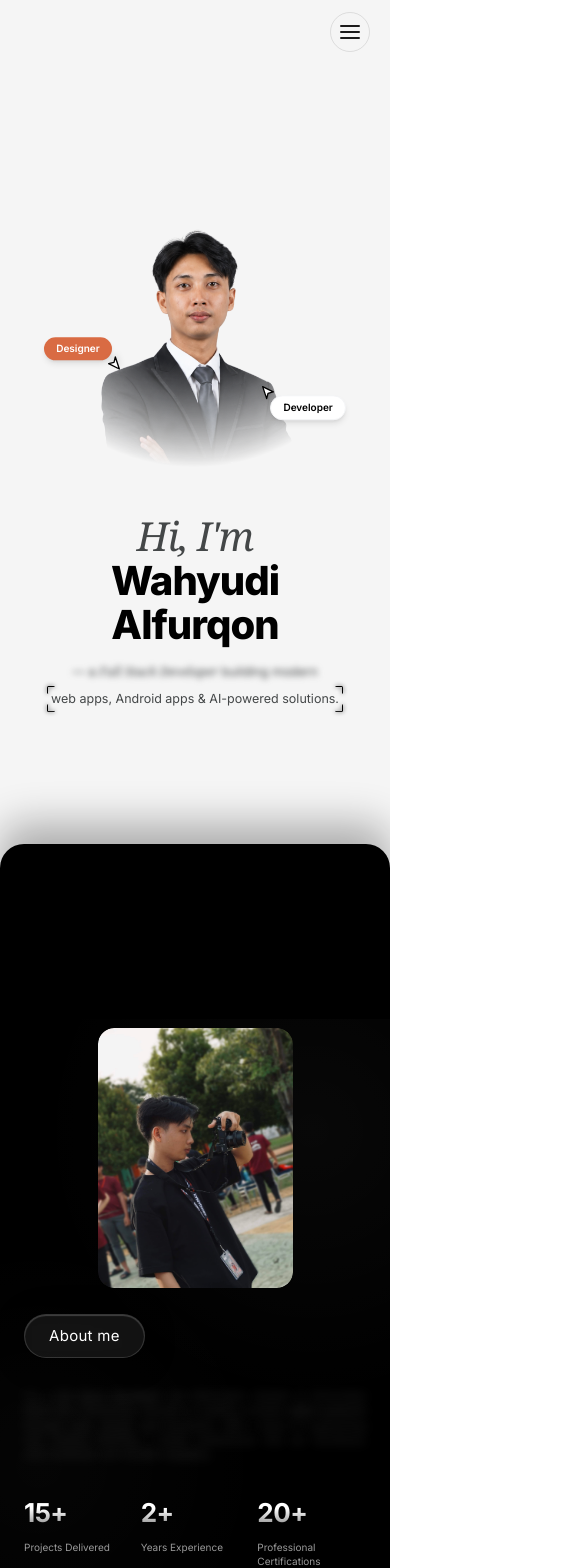
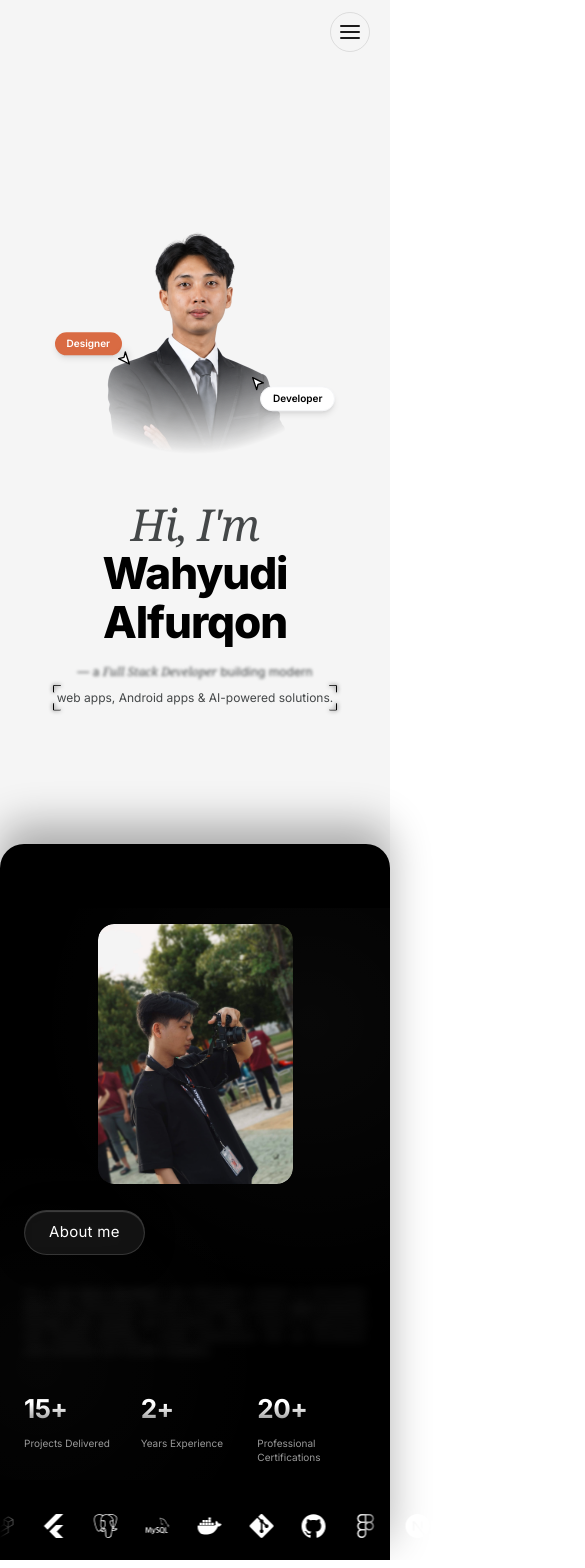
Before and after one commit to wahyualfrq/portofolio-Web, a Next.js app: page / in a window 390 px wide. Shown: the top 1568 px of the page, 585 px wide, since content can reach past the window. Built offline with nearby package versions, Linux system fonts and the light colour scheme.

Commit message:
fix(responsive): make Hero and About sections fully responsive on mobile and tablets

```diff
--- a/src/app/globals.css
+++ b/src/app/globals.css
@@ -399,6 +399,14 @@ html, body {
 
 /* Responsiveness */
 @media (max-width: 1024px) {
+  .about-section {
+    height: auto;
+    max-height: none;
+    overflow: visible;
+    display: block;
+    padding-bottom: 100px; /* Space for the absolute LogoLoop on tablets */
+  }
+
   .about-grid {
     grid-template-columns: 1fr;
     gap: 48px;
@@ -407,7 +415,6 @@ html, body {
   .about-label-col {
     align-items: center;
   }
-
 
   .about-content {
     gap: 80px;
@@ -418,16 +425,15 @@ html, body {
   .about-section {
     border-radius: 24px 24px 0 0;
     padding-top: 64px; /* Account for smaller mobile navbar height */
-    height: 100vh;
-    max-height: 100vh;
-    overflow: hidden;
-    display: flex;
-    flex-direction: column;
-    justify-content: center;
+    padding-bottom: 80px; /* Space for absolute LogoLoop on mobile */
+    height: auto;
+    max-height: none;
+    overflow: visible;
+    display: block;
   }
 
   .about-inner {
-    padding: 1.5vh 0;
+    padding: 24px 0;
   }
 
   .about-grid {
@@ -442,7 +448,6 @@ html, body {
   .about-content {
     gap: 16px;
   }
-
 
   .about-stats {
     grid-template-columns: repeat(3, 1fr);
@@ -460,7 +465,7 @@ html, body {
 
 @media (max-width: 480px) {
   .about-inner {
-    padding: 1vh 0;
+    padding: 16px 0;
   }
 
   .about-grid {
@@ -474,7 +479,6 @@ html, body {
   .about-content {
     gap: 12px;
   }
-
 
   .about-stats {
     gap: 8px;
@@ -498,7 +502,6 @@ html, body {
     gap: 10px;
   }
 
-
   .about-stats {
     gap: 6px;
   }
--- a/src/app/page.tsx
+++ b/src/app/page.tsx
@@ -153,10 +153,10 @@ export default function HomePage() {
         </div>
       </div>
 
-      <div className="sticky top-0 h-screen w-full z-10 overflow-hidden bg-[#F5F5F5] flex flex-col justify-center">
+      <div className="sticky top-0 h-[100dvh] w-full z-10 overflow-hidden bg-[#F5F5F5] flex flex-col justify-center">
         {/* Mobile Hero View */}
-        <div className="flex md:hidden flex-col items-center justify-center h-full pt-16 px-6 select-none text-center">
-          <div className="w-[250px] h-[250px] min-[360px]:w-[290px] min-[360px]:h-[290px] sm:w-[350px] sm:h-[350px] relative flex justify-center items-center mb-6 animate-fade-in">
+        <div className="flex md:hidden flex-col items-center justify-center h-full pt-[8dvh] px-6 select-none text-center">
+          <div className="w-[min(250px,30dvh)] h-[min(250px,30dvh)] min-[360px]:w-[min(280px,32dvh)] min-[360px]:h-[min(280px,32dvh)] sm:w-[350px] sm:h-[350px] relative flex justify-center items-center mb-[3dvh] animate-fade-in">
             {/* eslint-disable-next-line @next/next/no-img-element */}
             <img
               src="/images/fix2.png"
@@ -187,19 +187,19 @@ export default function HomePage() {
 
           <h1
             className="font-[800] leading-[1.1] tracking-tight text-primary text-center animate-reveal-up"
-            style={{ fontSize: 'clamp(40px, 9vw, 56px)' }}
+            style={{ fontSize: 'clamp(30px, 6dvh, 44px)' }}
           >
             <DecryptedText text="Hi, I'm" parentClassName="font-serif italic font-normal text-on-surface-variant" /><br />
             Wahyudi Alfurqon
           </h1>
 
-          <div className="text-on-surface-variant mt-4 text-[12.5px] max-w-[345px] mx-auto text-center animate-reveal-up"
+          <div className="text-on-surface-variant mt-[2dvh] text-[12px] max-w-[345px] mx-auto text-center animate-reveal-up"
                style={{ animationDelay: '0.2s' }}>
             <TrueFocus
               sentence="— a Full Stack Developer building modern|web apps, Android apps & AI-powered solutions."
               separator="|"
               manualMode={false}
-              blurAmount={3}
+              blurAmount={1.5}
               borderColor="#000000"
               glowColor="rgba(0, 0, 0, 0.15)"
               animationDuration={0.4}
```
